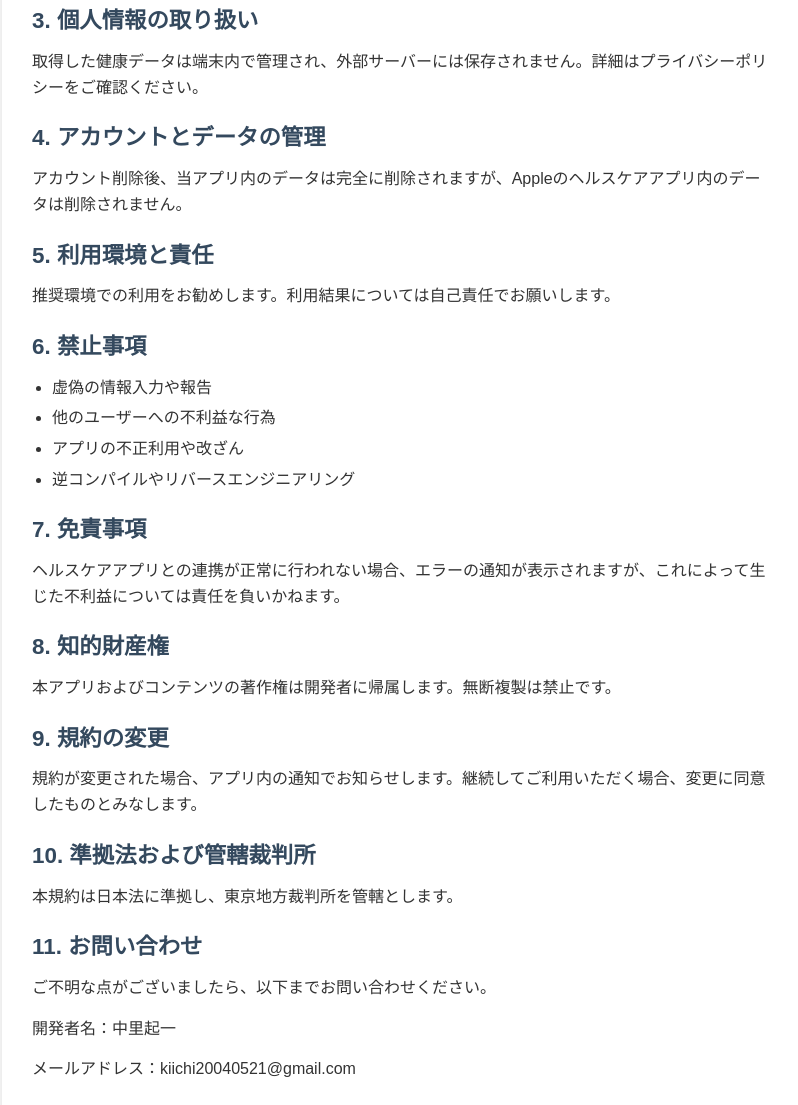
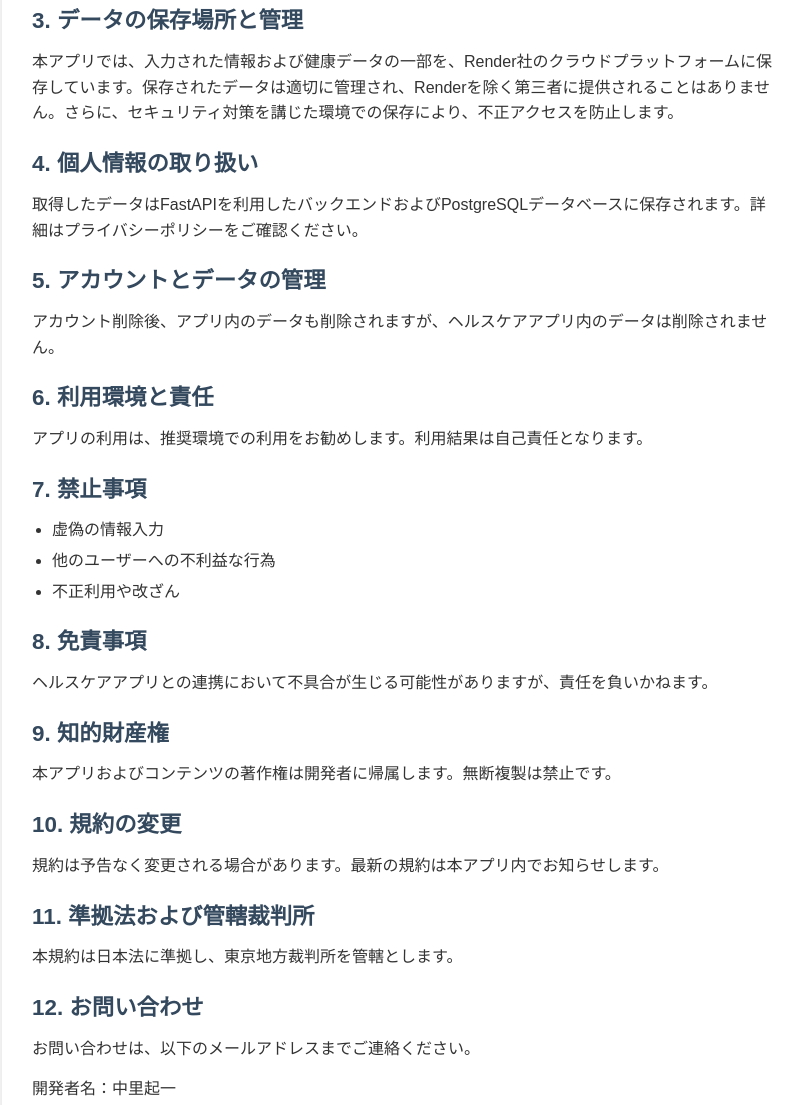
Before and after one commit to kiichi7580/serene_track_tos, a plain HTML site: page index.html in a window 1280 px wide. Shown: the part 433-1538 px from the top of the page, without its empty margins (238-1036 px from the left). Drawn offline with Linux system fonts and the light colour scheme.

Commit message:
fix: データ管理の内容を修正

```diff
--- a/index.html
+++ b/index.html
@@ -24,37 +24,39 @@
       </ul>
       <p>ユーザーが許可した範囲内でのみデータを取得し、健康管理と目標達成の支援に使用します。</p>
 
-      <h2>3. 個人情報の取り扱い</h2>
-      <p>取得した健康データは端末内で管理され、外部サーバーには保存されません。詳細はプライバシーポリシーをご確認ください。</p>
+      <h2>3. データの保存場所と管理</h2>
+      <p>本アプリでは、入力された情報および健康データの一部を、Render社のクラウドプラットフォームに保存しています。保存されたデータは適切に管理され、Renderを除く第三者に提供されることはありません。さらに、セキュリティ対策を講じた環境での保存により、不正アクセスを防止します。</p>
 
-      <h2>4. アカウントとデータの管理</h2>
-      <p>アカウント削除後、当アプリ内のデータは完全に削除されますが、Appleのヘルスケアアプリ内のデータは削除されません。</p>
+      <h2>4. 個人情報の取り扱い</h2>
+      <p>取得したデータはFastAPIを利用したバックエンドおよびPostgreSQLデータベースに保存されます。詳細はプライバシーポリシーをご確認ください。</p>
 
-      <h2>5. 利用環境と責任</h2>
-      <p>推奨環境での利用をお勧めします。利用結果については自己責任でお願いします。</p>
+      <h2>5. アカウントとデータの管理</h2>
+      <p>アカウント削除後、アプリ内のデータも削除されますが、ヘルスケアアプリ内のデータは削除されません。</p>
 
-      <h2>6. 禁止事項</h2>
+      <h2>6. 利用環境と責任</h2>
+      <p>アプリの利用は、推奨環境での利用をお勧めします。利用結果は自己責任となります。</p>
+
+      <h2>7. 禁止事項</h2>
       <ul>
-        <li>虚偽の情報入力や報告</li>
+        <li>虚偽の情報入力</li>
         <li>他のユーザーへの不利益な行為</li>
-        <li>アプリの不正利用や改ざん</li>
-        <li>逆コンパイルやリバースエンジニアリング</li>
+        <li>不正利用や改ざん</li>
       </ul>
 
-      <h2>7. 免責事項</h2>
-      <p>ヘルスケアアプリとの連携が正常に行われない場合、エラーの通知が表示されますが、これによって生じた不利益については責任を負いかねます。</p>
+      <h2>8. 免責事項</h2>
+      <p>ヘルスケアアプリとの連携において不具合が生じる可能性がありますが、責任を負いかねます。</p>
 
-      <h2>8. 知的財産権</h2>
+      <h2>9. 知的財産権</h2>
       <p>本アプリおよびコンテンツの著作権は開発者に帰属します。無断複製は禁止です。</p>
 
-      <h2>9. 規約の変更</h2>
-      <p>規約が変更された場合、アプリ内の通知でお知らせします。継続してご利用いただく場合、変更に同意したものとみなします。</p>
+      <h2>10. 規約の変更</h2>
+      <p>規約は予告なく変更される場合があります。最新の規約は本アプリ内でお知らせします。</p>
 
-      <h2>10. 準拠法および管轄裁判所</h2>
+      <h2>11. 準拠法および管轄裁判所</h2>
       <p>本規約は日本法に準拠し、東京地方裁判所を管轄とします。</p>
 
-      <h2>11. お問い合わせ</h2>
-      <p>ご不明な点がございましたら、以下までお問い合わせください。</p>
+      <h2>12. お問い合わせ</h2>
+      <p>お問い合わせは、以下のメールアドレスまでご連絡ください。</p>
       <p>開発者名：中里起一</p>
       <p>メールアドレス：kiichi20040521@gmail.com</p>
     </section>
```
